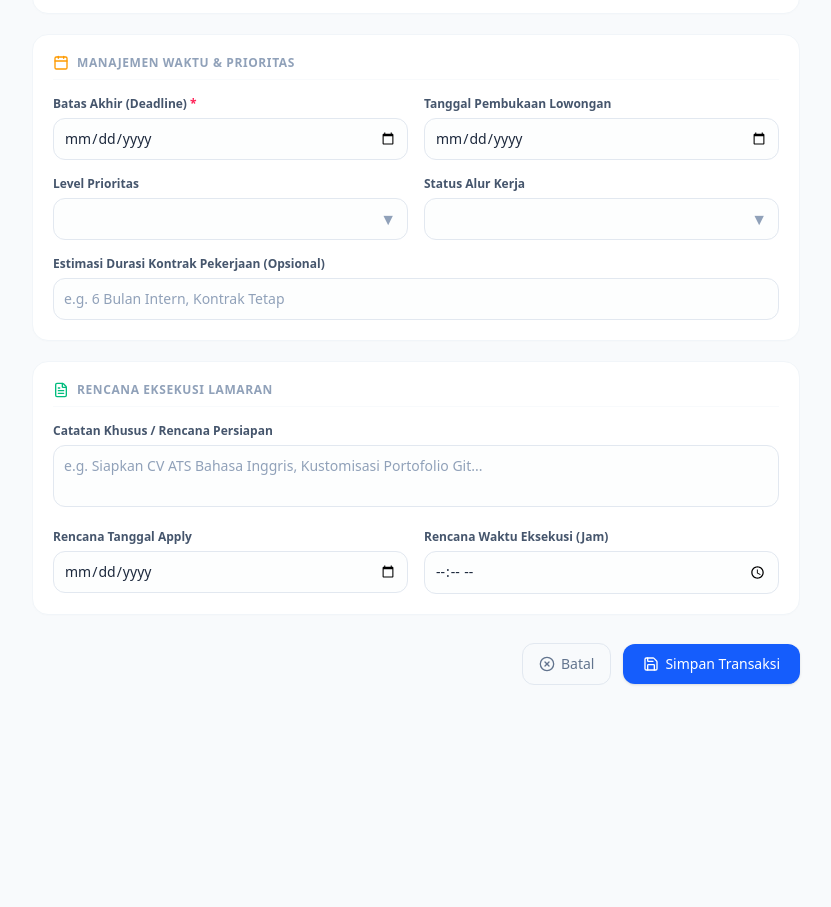
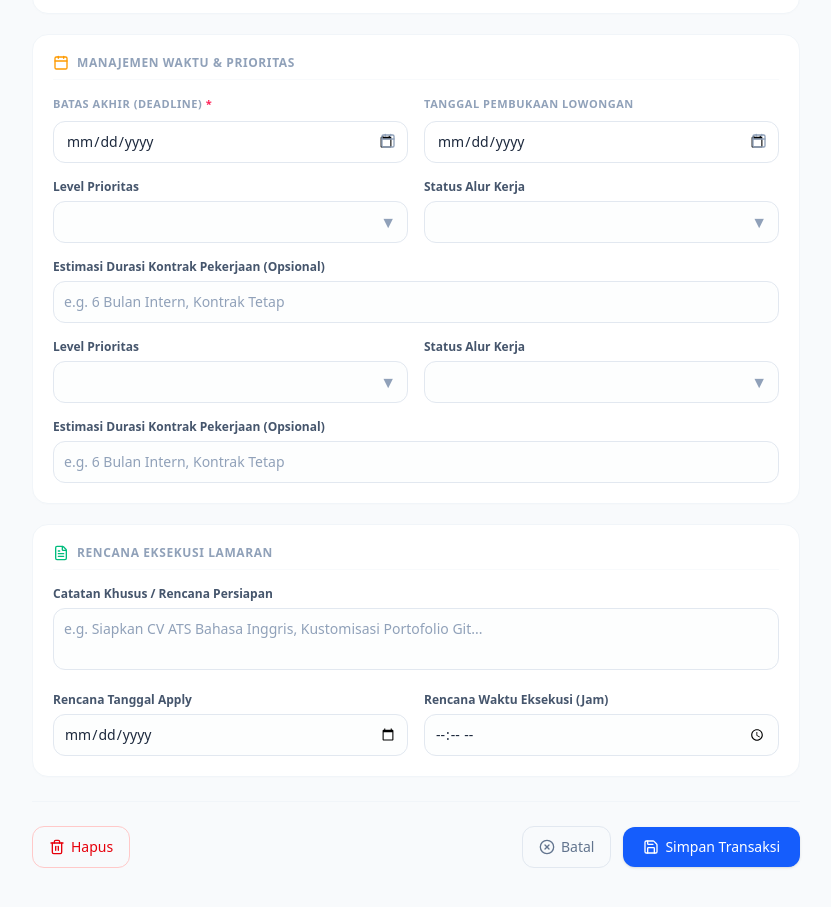
Before and after one commit to salsabilarh/ApplyNode, a Next.js app: page /jobs/new in a window 1280 px wide. Shown: the part 631-1538 px from the top of the page, without its empty margins (224-1055 px from the left). Before the commit the page ends 1396 px from the top, so only its background shows below. Built offline with nearby package versions, Linux system fonts and the light colour scheme.

Commit message:
feat feature delete and fix authorize data job

```diff
--- a/eslint.config.mjs
+++ b/eslint.config.mjs
@@ -6,7 +6,7 @@ const eslintConfig = defineConfig([
   ...nextVitals,
   ...nextTs,
   // Override default ignores of eslint-config-next.
-  globalIgnores([
+  globalIggnores([
     // Default ignores of eslint-config-next:
     ".next/**",
     "out/**",
--- a/src/app/jobs/page.tsx
+++ b/src/app/jobs/page.tsx
@@ -1,15 +1,36 @@
 import { prisma } from '@/lib/prisma';
 import MasterListClient from '@/components/master/MasterListClient';
+import { cookies } from 'next/headers'; // Gunakan cookies dari next/headers
+import { verifyJWT } from '@/lib/auth'; // Gunakan fungsi verifikasi yang sudah Anda buat
+import { redirect } from 'next/navigation';
 
 export const dynamic = 'force-dynamic';
 
 export default async function MasterJobsPage() {
-  // Mengambil repositori data menyeluruh dari database prisma
+  // 1. Ambil token dari cookie
+  const cookieStore = await cookies();
+  const token = cookieStore.get('token')?.value;
+
+  // 2. Verifikasi token
+  if (!token) {
+    redirect('/login'); // Arahkan ke login jika tidak ada token
+  }
+
+  const payload = await verifyJWT(token);
+
+  if (!payload || !payload.id) {
+    redirect('/login'); // Arahkan ke login jika token tidak valid
+  }
+
+  // 3. Gunakan userId dari payload untuk memfilter data
   const rawJobs = await prisma.job.findMany({
+    where: {
+      userId: payload.id, // Menggunakan ID dari token yang diverifikasi
+    },
     orderBy: { createdAt: 'desc' },
   });
 
-  // Normalisasi data tanggal agar aman dikirimkan ke Client Component
+  // Normalisasi data
   const jobs = rawJobs.map(job => ({
     id: job.id,
     position: job.position,
@@ -17,10 +38,9 @@ export default async function MasterJobsPage() {
     platform: job.platform,
     priority: job.priority,
     status: job.status,
-    createdAt: job.createdAt.toISOString(), // Ditambahkan sebagai basis hari setelah dibuka
+    createdAt: job.createdAt.toISOString(),
     deadline: job.deadline.toISOString(),
     openingDate: job.openingDate ? job.openingDate.toISOString() : null,
-    plannedApplyDate: job.plannedApplyDate ? job.plannedApplyDate.toISOString() : null,
   }));
 
   return (
--- a/src/components/JobForm.tsx
+++ b/src/components/JobForm.tsx
@@ -2,7 +2,8 @@
 import { useState } from 'react';
 import { useRouter } from 'next/navigation';
 import { JobType, Priority, JobStatus } from '@prisma/client';
-import { ArrowLeft, Save, XCircle, Loader2, Briefcase, Calendar, FileText, AlertCircle } from 'lucide-react';
+import { ArrowLeft, Save, XCircle, Loader2, Briefcase, Calendar, FileText, AlertCircle, Trash2 } from 'lucide-react';
+import { useModal } from '@/context/ModalContext';
 
 type JobData = {
   id?: string;
@@ -52,8 +53,47 @@ const formatInitialDataForInput = (data: any) => {
   };
 };
 
+const DATE_INPUT_STYLE = "w-full border border-slate-200 bg-white rounded-xl px-3 py-2.5 text-sm text-slate-800 placeholder:text-slate-300 focus:ring-2 focus:ring-blue-500/20 focus:border-blue-500 outline-none transition-all duration-200";
+const ERROR_DATE_STYLE = "w-full border border-rose-300 bg-rose-50/50 rounded-xl px-3 py-2.5 text-sm text-rose-900 focus:ring-2 focus:ring-rose-500/20 focus:border-rose-500 outline-none transition-all duration-200";
+
+const ProfessionalDateInput = ({
+  label, name, value, onChange, error, required
+}: {
+  label: string; name: string; value: string; onChange: any; error?: string; required?: boolean
+}) => (
+  <div className="flex flex-col">
+    <label className="text-[11px] font-bold text-slate-400 uppercase tracking-wider mb-2">
+      {label} {required && <span className="text-rose-500">*</span>}
+    </label>
+    <div className="relative group">
+      <input
+        type="date"
+        name={name}
+        value={value}
+        onChange={onChange}
+        required={required}
+        max="2100-12-31"
+        className={`${error ? ERROR_DATE_STYLE : DATE_INPUT_STYLE} cursor-pointer transition-all`}
+      />
+      <Calendar
+        size={16}
+        className="absolute right-3 top-3 text-slate-400 group-hover:text-blue-500 transition-colors pointer-events-none"
+      />
+    </div>
+    {error && (
+      <p className="flex items-center gap-1 mt-1.5 text-[10px] font-medium text-rose-500">
+        <AlertCircle size={10} /> {error}
+      </p>
+    )}
+  </div>
+);
+
 export default function JobForm({ initialData }: { initialData?: any }) {
   const router = useRouter();
+  const baseInputStyle = "w-full border border-slate-200 bg-slate-50/30 rounded-xl p-2.5 text-sm text-slate-800 placeholder:text-slate-400 focus:bg-white focus:ring-2 focus:ring-blue-500/20 focus:border-blue-600 outline-none transition-all duration-200";
+  const errorInputStyle = "w-full border border-rose-400 bg-rose-50/10 rounded-xl p-2.5 text-sm text-slate-800 outline-none focus:ring-2 focus:ring-rose-500/20 focus:border-rose-500 transition-all duration-200";
+  const baseSelectStyle = "w-full border border-slate-200 bg-slate-50/30 rounded-xl p-2.5 text-sm text-slate-800 focus:bg-white focus:ring-2 focus:ring-blue-500/20 focus:border-blue-600 outline-none transition-all duration-200 appearance-none cursor-pointer";
+
   const [form, setForm] = useState<JobData>(formatInitialDataForInput(initialData) || emptyJob);
   const [loading, setLoading] = useState(false);
   // Di dalam komponen JobForm, update definisi state errors:
@@ -101,7 +141,6 @@ const handleSubmit = async (e: React.FormEvent) => {
 
     const isValid = validateDates(form.deadline, form.plannedApplyDate, form.openingDate);
     if (!isValid) return;
-
     setLoading(true);
 
     // ================= SINKRONISASI OTOMATIS STATUS SEBELUM KIRIM =================
@@ -157,10 +196,29 @@ const handleSubmit = async (e: React.FormEvent) => {
       return updatedForm;
     });
   };
+  const { openModal } = useModal();
+  // 1. Ganti handleDelete menjadi fungsi yang memicu modal
+  const handleDelete = () => {
+    if (!form.id) return; // Tidak bisa hapus jika data belum ada (form baru)
 
-  const baseInputStyle = "w-full border border-slate-200 bg-slate-50/30 rounded-xl p-2.5 text-sm text-slate-800 placeholder:text-slate-400 focus:bg-white focus:ring-2 focus:ring-blue-500/20 focus:border-blue-600 outline-none transition-all duration-200";
-  const errorInputStyle = "w-full border border-rose-400 bg-rose-50/10 rounded-xl p-2.5 text-sm text-slate-800 outline-none focus:ring-2 focus:ring-rose-500/20 focus:border-rose-500 transition-all duration-200";
-  const baseSelectStyle = "w-full border border-slate-200 bg-slate-50/30 rounded-xl p-2.5 text-sm text-slate-800 focus:bg-white focus:ring-2 focus:ring-blue-500/20 focus:border-blue-600 outline-none transition-all duration-200 appearance-none cursor-pointer";
+    openModal({
+      title: "Hapus Lowongan?",
+      message: "Data lamaran ini akan dihapus permanen. Tindakan ini tidak dapat dibatalkan.",
+      onConfirm: async () => {
+        try {
+          const res = await fetch(`/api/jobs/${form.id}`, { method: 'DELETE' });
+          if (res.ok) {
+            router.push('/');
+            router.refresh();
+          } else {
+            throw new Error('Gagal menghapus data');
+          }
+        } catch (error) {
+          alert("Terjadi kesalahan saat menghapus");
+        }
+      }
+    });
+  };
 
   return (
     <div className="max-w-3xl mx-auto space-y-6 pb-12 animate-fade-in">
@@ -269,30 +327,54 @@ const handleSubmit = async (e: React.FormEvent) => {
 
           <div className="grid grid-cols-1 md:grid-cols-2 gap-4">
             <div>
-              <label className="block text-xs font-semibold text-slate-600 mb-1.5">Batas Akhir (Deadline) <span className="text-rose-500">*</span></label>
-              <input
-                type="date"
+              <ProfessionalDateInput
+                label="Batas Akhir (Deadline)"
                 name="deadline"
                 value={form.deadline}
                 onChange={handleChange}
+                error={errors.deadline}
                 required
-                className={errors.deadline ? errorInputStyle : baseInputStyle}
               />
-              {errors.deadline && (
-                <div className="flex items-center gap-1.5 text-rose-600 text-[11px] font-medium mt-1.5">
-                  <AlertCircle size={13} className="flex-shrink-0" />
-                  <span>{errors.deadline}</span>
-                </div>
-              )}
             </div>
             <div>
-  <label className="block text-xs font-semibold text-slate-600 mb-1.5">Tanggal Pembukaan Lowongan</label>
-  <input
-    type="date"
+              <ProfessionalDateInput
+                label="Tanggal Pembukaan Lowongan"
                 name="openingDate"
                 value={form.openingDate}
                 onChange={handleChange}
-    className={errors.openingDate ? errorInputStyle : baseInputStyle}
+                error={errors.openingDate}
+              />
+            </div>
+            <div>
+              <label className="block text-xs font-semibold text-slate-600 mb-1.5">Level Prioritas</label>
+              <div className="relative">
+                <select name="priority" value={form.priority} onChange={handleChange} className={baseSelectStyle}>
+                  {Object.values(Priority).map((p) => (
+                    <option key={p} value={p}>{p}</option>
+                  ))}
+                </select>
+                <div className="pointer-events-none absolute inset-y-0 right-0 flex items-center px-3 text-slate-400">▼</div>
+              </div>
+            </div>
+            <div>
+              <label className="block text-xs font-semibold text-slate-600 mb-1.5">Status Alur Kerja</label>
+              <div className="relative">
+                <select name="status" value={form.status} onChange={handleChange} className={baseSelectStyle}>
+                  {Object.values(JobStatus).map((s) => (
+                    <option key={s} value={s}>{s.replace(/_/g, ' ')}</option>
+                  ))}
+                </select>
+                <div className="pointer-events-none absolute inset-y-0 right-0 flex items-center px-3 text-slate-400">▼</div>
+              </div>
+            </div>
+            <div className="md:col-span-2">
+              <label className="block text-xs font-semibold text-slate-600 mb-1.5">Estimasi Durasi Kontrak Pekerjaan (Opsional)</label>
+              <input
+                name="duration"
+                value={form.duration}
+                onChange={handleChange}
+                placeholder="e.g. 6 Bulan Intern, Kontrak Tetap"
+                className={baseInputStyle}
               />
               {errors.openingDate && (
                 <div className="flex items-center gap-1.5 text-rose-600 text-[11px] font-medium mt-1.5">
@@ -385,7 +467,19 @@ const handleSubmit = async (e: React.FormEvent) => {
         </div>
 
         {/* FOOTER ACTION BUTTONS */}
-        <div className="flex items-center justify-end gap-3 pt-2">
+        <div className="flex items-center justify-end gap-3 pt-6 mt-6 border-t border-slate-100">
+          {/* Tombol Hapus (Ditempatkan di kiri untuk memisahkan dari aksi utama) */}
+          <button
+            type="button"
+            onClick={handleDelete}
+            disabled={loading}
+            className="flex items-center gap-1.5 border border-red-200 text-red-600 text-sm font-medium px-4 py-2.5 rounded-xl hover:bg-red-50 active:scale-[0.98] transition-all disabled:opacity-50 mr-auto"
+          >
+            <Trash2 size={16} />
+            <span>Hapus</span>
+          </button>
+
+          {/* Tombol Batal */}
           <button
             type="button"
             disabled={loading}
@@ -396,15 +490,16 @@ const handleSubmit = async (e: React.FormEvent) => {
             <span>Batal</span>
           </button>
 
+          {/* Tombol Simpan */}
           <button
             type="submit"
             disabled={loading || Object.keys(errors).length > 0}
-            className="flex items-center gap-1.5 bg-blue-600 text-white text-sm font-medium px-5 py-2.5 rounded-xl hover:bg-blue-700 active:scale-[0.98] shadow-sm hover:shadow-md hover:shadow-blue-500/10 transition-all disabled:opacity-50 disabled:cursor-not-allowed disabled:bg-slate-300 disabled:shadow-none"
+            className="flex items-center gap-1.5 bg-blue-600 text-white text-sm font-medium px-5 py-2.5 rounded-xl hover:bg-blue-700 active:scale-[0.98] shadow-sm transition-all disabled:opacity-50"
           >
             {loading ? (
               <>
                 <Loader2 size={16} className="animate-spin" />
-                <span>Menyimpan ke Database...</span>
+                <span>Menyimpan...</span>
               </>
             ) : (
               <>
--- a/src/components/board/BoardClient.tsx
+++ b/src/components/board/BoardClient.tsx
@@ -232,6 +232,7 @@ useEffect(() => {
 
   const totalJobsCount = jobs.length;
   const offeringCount = jobs.filter(j => j.status === 'OFFERING').length;
+
   // 1. Tentukan status apa saja yang dianggap sudah "Apply" atau dalam proses
   const activeApplyStatuses = [
     'APPLIED', 'ADMIN_SCREENING', 'ASSESSMENT', 'FGD_LGD',
--- a/src/components/board/Column.tsx
+++ b/src/components/board/Column.tsx
@@ -24,12 +24,8 @@ export default function Column({ id, label, colorClass, jobs, quantity, percenta
             {quantity}
           </span>
         </div>
-        {quantity > 0 && (
-          <span className="text-[9px] font-medium opacity-60">{percentage}%</span>
-        )}
       </div>
 
-      {/* Area Droppable Kontainer Adaptif */}
       {/* Area Droppable Kontainer Adaptif */}
       <Droppable droppableId={id}>
         {(provided, snapshot) => (
--- a/src/components/board/JobCard.tsx
+++ b/src/components/board/JobCard.tsx
@@ -2,8 +2,8 @@
 import { Draggable } from '@hello-pangea/dnd';
 import { Priority } from '@prisma/client';
 import Link from 'next/link';
-import { differenceInDays } from 'date-fns';
-import { Building2, CalendarDays, ArrowUpRight, Lock } from 'lucide-react';
+import { Building2, CalendarDays, ArrowUpRight, Lock, Trash2 } from 'lucide-react';
+import { useModal } from '@/context/ModalContext';
 
 type Job = {
   id: string;
@@ -16,39 +16,21 @@ type Job = {
 };
 
 export default function JobCard({ job, index }: { job: Job; index: number }) {
-
-// ================= GARANSI KONSISTENSI DEADLINE MUTLAK =================
+  // ================= GARANSI KONSISTENSI DEADLINE =================
   const deadlineDate = job.deadline ? new Date(job.deadline) : new Date();
-
-// 1. Ambil nilai waktu murni UTC dari database
   const utcYear = deadlineDate.getUTCFullYear();
   const utcMonth = deadlineDate.getUTCMonth();
   const utcDay = deadlineDate.getUTCDate();
   const deadlineNormalized = new Date(Date.UTC(utcYear, utcMonth, utcDay));
-
-// 2. Ambil waktu sekarang murni berbasis UTC (Sama persis dengan kalkulasi API Backend)
   const sekarang = new Date();
   const nowNormalized = new Date(Date.UTC(sekarang.getUTCFullYear(), sekarang.getUTCMonth(), sekarang.getUTCDate()));
-
-// 3. Hitung selisih hari secara presisi tanpa intervensi zona waktu lokal komputer
   const selisihMilidetik = deadlineNormalized.getTime() - nowNormalized.getTime();
   const daysLeft = Math.ceil(selisihMilidetik / (1000 * 60 * 60 * 24));
-
-// Array nama bulan Indonesia untuk rendering UI
   const namaBulanIndo = ['Jan', 'Feb', 'Mar', 'Apr', 'Mei', 'Jun', 'Jul', 'Agu', 'Sep', 'Okt', 'Nov', 'Des'];
   const formattedDeadlineCard = `${utcDay} ${namaBulanIndo[utcMonth]}`;
-// =======================================================================
 
-  const safeStatuses = [
-    'APPLIED', 'ADMIN_SCREENING', 'ASSESSMENT', 'FGD_LGD',
-    'INTERVIEW_HR', 'INTERVIEW_USER', 'INTERVIEW_EXECUTIVE',
-    'MEDICAL_CHECK_UP', 'OFFERING'
-  ];
-
-  // Kartu otomatis expired jika hari H terlewati DAN status bukan merupakan alur rekrutmen aktif
+  const safeStatuses = ['APPLIED', 'ADMIN_SCREENING', 'ASSESSMENT', 'FGD_LGD', 'INTERVIEW_HR', 'INTERVIEW_USER', 'INTERVIEW_EXECUTIVE', 'MEDICAL_CHECK_UP', 'OFFERING'];
   const isAutoExpired = !safeStatuses.includes(job.status) && daysLeft < 0;
-
-  // SEKARANG: Jika status diubah DB menjadi BACKLOG dan daysLeft >= 0, maka isClosed otomatis bernilai FALSE
   const isClosed = job.status === 'CLOSED' || isAutoExpired;
   const isUrgent = daysLeft <= 2 && daysLeft >= 0 && !isClosed && job.status !== 'APPLIED';
 
@@ -57,6 +39,14 @@ const formattedDeadlineCard = `${utcDay} ${namaBulanIndo[utcMonth]}`;
     MEDIUM: { label: 'Sedang', wrapper: 'text-amber-700 bg-amber-50/60 border-amber-100', dot: 'bg-amber-500' },
     LOW: { label: 'Rendah', wrapper: 'text-emerald-700 bg-emerald-50/60 border-emerald-100', dot: 'bg-emerald-500' }
   }[job.priority as Priority] || { label: job.priority, wrapper: 'text-slate-600 bg-slate-50 border-slate-100', dot: 'bg-slate-400' };
+
+  const { openModal } = useModal();
+
+  const handleDelete = async () => {
+    // Logika hapus asli Anda
+    await fetch(`/api/jobs/${job.id}`, { method: 'DELETE' });
+    window.location.reload();
+  };
 
   return (
     <Draggable draggableId={job.id} index={index} isDragDisabled={isClosed}>
@@ -67,60 +57,47 @@ const formattedDeadlineCard = `${utcDay} ${namaBulanIndo[utcMonth]}`;
           {...provided.dragHandleProps}
           style={{ ...provided.draggableProps.style }}
           className={`interactive-card p-4 bg-white border border-slate-100 rounded-xl relative select-none transition-all duration-200 ${
-            isClosed
-              ? 'opacity-65 bg-slate-50/60 border-slate-200/60 cursor-not-allowed'
-              : 'cursor-grab active:cursor-grabbing hover:border-slate-300 shadow-[0_1px_3px_rgba(0,0,0,0.02)]'
-          } ${
-            snapshot.isDragging ? 'shadow-lg rotate-[1.5deg] scale-[1.02] border-blue-500 bg-white/95 z-50' : ''
+            isClosed ? 'opacity-65 bg-slate-50/60 border-slate-200/60 cursor-not-allowed' : 'cursor-grab hover:border-slate-300'
           }`}
         >
-          {/* Card Top Header Area */}
           <div className="flex justify-between items-start gap-2 mb-1.5">
-            <div className="flex items-center gap-1.5 min-w-0">
-              {isClosed && <Lock size={12} className="text-slate-400 flex-shrink-0" />}
-              <h3 className={`font-semibold text-[14px] tracking-tight leading-snug line-clamp-1 ${
-                isClosed ? 'text-slate-500 line-through decoration-slate-300' : 'text-slate-800'
-              }`}>
+            <h3 className={`font-semibold text-[14px] ${isClosed ? 'text-slate-500 line-through' : 'text-slate-800'}`}>
               {job.position}
             </h3>
-            </div>
-            {isUrgent && (
-              <span className="flex-shrink-0 text-[10px] bg-rose-50 text-rose-600 border border-rose-100 px-1.5 py-0.5 rounded-md font-bold animate-pulse">
-                Mendesak (H-{daysLeft})
-              </span>
-            )}
-            {isClosed && (
-              <span className="flex-shrink-0 text-[9px] bg-slate-200 text-slate-600 border border-slate-300 px-1.5 py-0.5 rounded-md font-bold uppercase tracking-wide">
-                Locked
-              </span>
-            )}
+            {isUrgent && <span className="text-[10px] bg-rose-50 text-rose-600 px-1.5 py-0.5 rounded-md font-bold animate-pulse">H-{daysLeft}</span>}
           </div>
 
-          {/* Company Details */}
           <div className="flex items-center gap-1.5 text-xs text-slate-400 font-medium mb-3">
-            <Building2 size={13} className="text-slate-300" />
+            <Building2 size={13} />
             <span className="line-clamp-1">{job.company}</span>
           </div>
 
-          {/* Card Footer Meta */}
-          <div className="pt-2.5 border-t border-slate-100 flex justify-between items-center gap-2">
+          <div className="pt-2.5 border-t border-slate-100 flex justify-between items-center">
             <span className={`inline-flex items-center gap-1.5 text-[10px] font-semibold px-2 py-0.5 rounded-md border ${priorityMeta.wrapper}`}>
               <span className={`w-1.5 h-1.5 rounded-full ${priorityMeta.dot}`} />
               {priorityMeta.label}
             </span>
 
-            <div className="flex items-center gap-2.5">
-              <span className={`text-[11px] font-medium flex items-center gap-1 ${isClosed ? 'text-rose-600 font-semibold' : 'text-slate-400'}`}>
-                <CalendarDays size={12} className={isClosed ? 'text-rose-400' : 'text-slate-300'} />
-                {formattedDeadlineCard}
-              </span>
+            <div className="flex items-center gap-1">
+              {/* Tombol Hapus dengan Confirmation Modal */}
+              <button
+                onClick={() => openModal({
+                  onConfirm: handleDelete,
+                  title: "Hapus Lowongan?",
+                  message: "Data lamaran ini akan dihapus permanen. Tindakan ini tidak dapat dibatalkan."
+                })}
+                className="p-1.5 text-slate-400 hover:text-red-600 hover:bg-red-50 rounded-md transition-all"
+                title="Hapus Lowongan"
+              >
+                <Trash2 size={14} />
+              </button>
 
               <Link
                 href={`/jobs/${job.id}/edit`}
-                className="p-1 rounded-md text-slate-400 hover:text-blue-600 hover:bg-blue-50 transition-all pointer-events-auto"
-                title="Edit / Lihat Detail"
+                className="p-1.5 text-slate-400 hover:text-blue-600 hover:bg-blue-50 rounded-md transition-all"
+                title="Edit Lowongan"
               >
-                <ArrowUpRight size={14} strokeWidth={2.5} />
+                <ArrowUpRight size={14} />
               </Link>
             </div>
           </div>
--- a/src/components/master/MasterListClient.tsx
+++ b/src/components/master/MasterListClient.tsx
@@ -18,6 +18,7 @@ import {
 
 interface Job {
   id: string;
+  user_id: string;
   position: string;
   company: string;
   platform: string;
--- /dev/null
+++ b/src/components/ui/ConfirmationModal.tsx
@@ -0,0 +1,47 @@
+'use client';
+import { AlertTriangle, X } from 'lucide-react';
+
+interface ModalProps {
+  isOpen: boolean;
+  onClose: () => void;
+  onConfirm: () => void;
+  title: string;
+  message: string;
+}
+
+// Ubah bagian return pada ConfirmationModal.tsx
+export default function ConfirmationModal({ isOpen, onClose, onConfirm, title, message }: ModalProps) {
+  if (!isOpen) return null;
+
+  return (
+    // z-[9999] memastikan modal berada di atas segalanya
+    <div className="fixed inset-0 z-[9999] flex items-center justify-center p-4 bg-slate-900/20 backdrop-blur-[2px] animate-in fade-in duration-200">
+      <div className="bg-white w-full max-w-sm rounded-2xl p-6 shadow-xl border border-slate-100 animate-in zoom-in-95 duration-200">
+        <div className="flex items-start gap-4">
+          <div className="p-2 bg-rose-50 rounded-full text-rose-600">
+            <AlertTriangle size={20} />
+          </div>
+          <div className="flex-1">
+            <h3 className="text-sm font-bold text-slate-900">{title}</h3>
+            <p className="text-xs text-slate-500 mt-1 leading-relaxed">{message}</p>
+          </div>
+        </div>
+
+        <div className="flex items-center gap-2 mt-6">
+          <button
+            onClick={onClose}
+            className="flex-1 py-2 text-xs font-semibold text-slate-600 hover:bg-slate-50 rounded-xl transition-all"
+          >
+            Batal
+          </button>
+          <button
+            onClick={() => { onConfirm(); onClose(); }}
+            className="flex-1 py-2 text-xs font-semibold bg-rose-600 text-white rounded-xl hover:bg-rose-700 shadow-sm transition-all"
+          >
+            Ya, Hapus
+          </button>
+        </div>
+      </div>
+    </div>
+  );
+}
--- /dev/null
+++ b/src/context/ModalContext.tsx
@@ -0,0 +1,35 @@
+'use client';
+import { createContext, useContext, useState } from 'react';
+import ConfirmationModal from '@/components/ui/ConfirmationModal';
+
+const ModalContext = createContext<any>(null);
+
+export function ModalProvider({ children }: { children: React.ReactNode }) {
+  const [modalConfig, setModalConfig] = useState<any>(null);
+
+  const openModal = (config: any) => setModalConfig(config);
+  const closeModal = () => setModalConfig(null);
+
+  return (
+    <ModalContext.Provider value={{ openModal }}>
+      {children}
+      {modalConfig && (
+        <ConfirmationModal
+          isOpen={!!modalConfig}
+          onClose={closeModal}
+          onConfirm={modalConfig.onConfirm}
+          title={modalConfig.title}
+          message={modalConfig.message}
+        />
+      )}
+    </ModalContext.Provider>
+  );
+}
+
+export const useModal = () => {
+  const context = useContext(ModalContext);
+  if (!context) {
+    throw new Error('useModal harus digunakan di dalam ModalProvider');
+  }
+  return context;
+};
```
Also changed, not shown: src/app/api/jobs/[id]/route.ts (+31 -0 lines), src/app/layout.tsx (+5 -9 lines), src/components/planner/PlannerClient.tsx (+14 -5 lines). Lines whose indentation alone changed are shown as unchanged.
